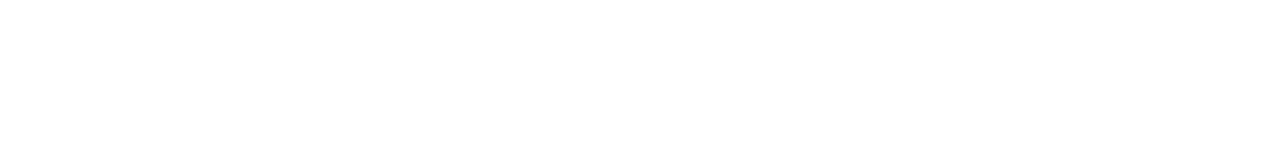
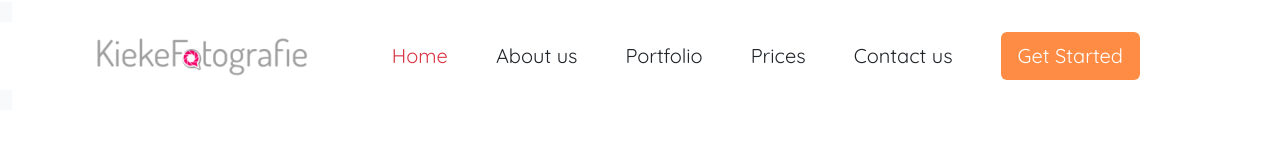
Before and after one commit to Al-Shahriar-Nazim/Hp-assaingment-2, a plain HTML site: page index.html in a window 1280 px wide. Drawn offline with nearby package versions, Linux system fonts and the light colour scheme.

Commit message:
added this navbar section done

```diff
--- a/index.html
+++ b/index.html
@@ -16,7 +16,39 @@
   </head>
   <body>
     <!-- this  header start -->
-    <header></header>
+    <heade class="bg-light container">
+      <!-- nav bar -->
+
+      <nav class="navbar navbar-light bg-white navbar-expand-lg">
+        <div class="container px-5 mx-md-5 d-flex align-items-center">
+          <img src="images/logo.png" alt="" />
+          <ul class="navbar-nav d-none d-md-flex align-items-center gap-5 fs-5">
+            <li class="nav-item text-danger">Home</li>
+            <li class="nav-item">About us</li>
+            <li class="nav-item">Portfolio</li>
+            <li class="nav-item">Prices</li>
+            <li class="nav-item">Contact us</li>
+            <button type="submit" class="btn search-btn rounded btn-lg">
+              Get Started
+            </button>
+          </ul>
+
+          <button
+            class="navbar-toggler"
+            type="button"
+            data-toggle="collapse"
+            data-target="#navbarSupportedContent"
+            aria-controls="navbarSupportedContent"
+            aria-expanded="false"
+            aria-label="Toggle navigation"
+          >
+            <span class="navbar-toggler-icon"></span>
+          </button>
+        </div>
+      </nav>
+
+
+    </heade>
     <!-- this main start -->
     <main></main>
     <!-- this footer start -->
--- a/styles/styles.css
+++ b/styles/styles.css
@@ -8,3 +8,8 @@
 body {
   font-family: "Quicksand", sans-serif;
 }
+
+.search-btn{
+background-color: #FE8C45;
+color: white;
+}
```
Also changed, not shown: images/logo.png (added).
